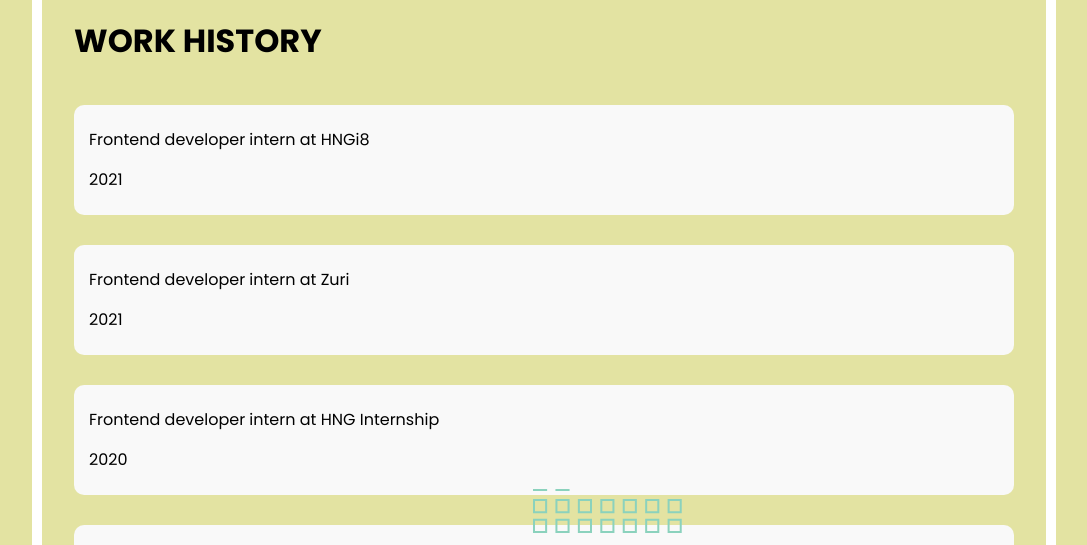
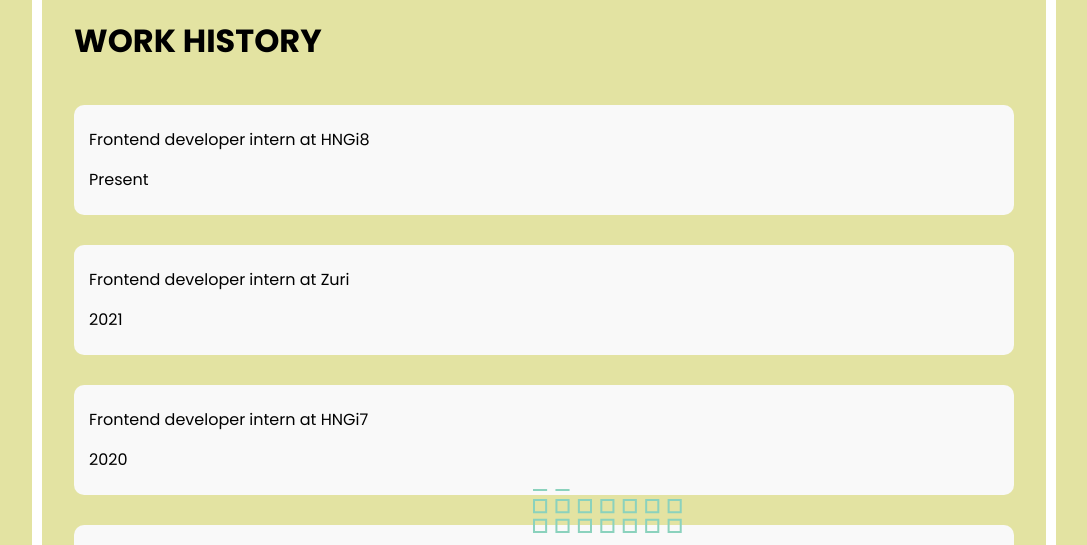
Before and after one commit to AugustBemsen/hng8-stage-2-task, a React (Create React App) app: page / in a window 1280 px wide. Shown: the part 765-1310 px from the top of the page, without its empty margins (96-1183 px from the left). Built offline with nearby package versions, Linux system fonts and the light colour scheme.

Commit message:
import data from external files

```diff
--- /dev/null
+++ b/src/assets/SkillsData.js
@@ -0,0 +1,14 @@
+const skills = [
+  "Javascript",
+  "React",
+  "Redux",
+  "Framer Motion",
+  "Git",
+  "SASS",
+  "Style-Component",
+  "CSS",
+  "HTML",
+  "Figma",
+];
+
+export default skills;
--- /dev/null
+++ b/src/assets/workHistoryData.js
@@ -0,0 +1,24 @@
+const workHistory = [
+  {
+    title: "Frontend developer intern",
+    company: "HNGi8",
+    year: "Present",
+  },
+  {
+    title: "Frontend developer intern",
+    company: "Zuri",
+    year: "2021",
+  },
+  {
+    title: "Frontend developer intern",
+    company: "HNGi7",
+    year: "2020",
+  },
+  {
+    title: "SWIES",
+    company: "NTA",
+    year: "2019",
+  },
+];
+
+export default workHistory;
--- a/src/components/Body/Body.js
+++ b/src/components/Body/Body.js
@@ -1,5 +1,7 @@
 import React from "react";
 import styled from "styled-components";
+import skills from "../../assets/SkillsData";
+import workHistory from "../../assets/workHistoryData";
 import Assets from "../Assets/Assets";
 import Skills from "../Skills/Skills";
 import Top from "../Top/Top";
@@ -12,8 +14,8 @@
       <BodyStyles>
         <TopBg />
         <Top />
-        <Skills />
-        <WorkHistory />
+        <Skills skills={skills} />
+        <WorkHistory workHistory={workHistory} />
         <Assets />
       </BodyStyles>
     </>
--- a/src/components/Skills/Skills.js
+++ b/src/components/Skills/Skills.js
@@ -1,23 +1,15 @@
 import React from "react";
 import styled from "styled-components";
 
-const Skills = () => {
+const Skills = ({skills}) => {
+
   return (
     <>
       <SkillsStyles>
         <h1 className="heading-text">SKILLS</h1>
 
         <div class="techs">
-          <div class="tech">Javascript</div>
-          <div class="tech">React</div>
-          <div class="tech">Redux</div>
-          <div class="tech">Framer Motion</div>
-          <div class="tech">Git</div>
-          <div class="tech">SASS</div>
-          <div class="tech">Style-Component</div>
-          <div class="tech">CSS</div>
-          <div class="tech">HTML</div>
-          <div class="tech">Figma</div>
+          {skills.map(skill => <div class="tech">{skill}</div>)}
         </div>
       </SkillsStyles>
     </>
--- a/src/components/Top/Top.js
+++ b/src/components/Top/Top.js
@@ -6,7 +6,7 @@
     <>
       <TopStyles>
         <h1>Daniel Bemsen</h1>
-        <h3>Software Engineer</h3>
+        <h3>Frontend Developer</h3>
         <p>
           Hello, I’m Daniel Bemsen Akosu, a solution focused Software Engineer
           with experience in frontend web-based applications, using modern
--- a/src/components/WorkHistory/WorkHistory.js
+++ b/src/components/WorkHistory/WorkHistory.js
@@ -1,30 +1,19 @@
 import React from "react";
 import styled from "styled-components";
 
-const WorkHistory = () => {
+const WorkHistory = ({ workHistory }) => {
   return (
     <>
       <WorkHistoryStyles>
         <h1 className="heading-text">WORK HISTORY</h1>
 
         <div class="works">
-          <div class="work">
-            Frontend developer intern at HNGi8 <br />
-            2021
-          </div>
-          <div class="work">
-            Frontend developer intern at Zuri <br />
-            2021
-          </div>
-          <div class="work">
-            Frontend developer intern at HNG Internship
-            <br />
-            2020
-          </div>
-          <div class="work">
-            SWIES at NTA <br />
-            2019
-          </div>
+          {workHistory.map((work) => (
+            <div class="work">
+              {work.title} at {work.company} <br />
+              {work.year}
+            </div>
+          ))}
         </div>
       </WorkHistoryStyles>
     </>
```
